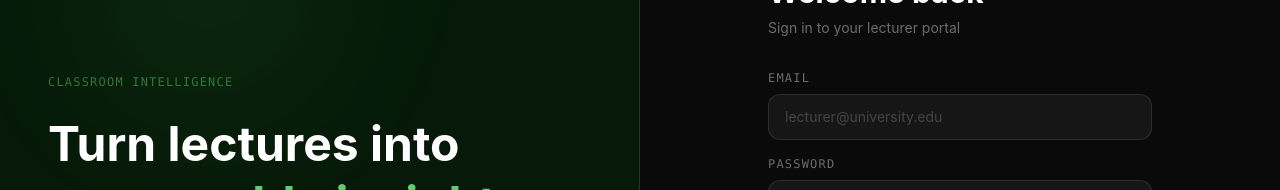
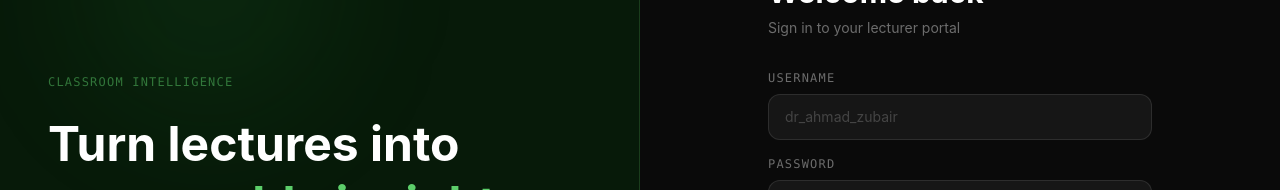
Before and after one commit to Teach-Sense/TeachSense, a React (Vite) app in the folder frontend/: page /login in a window 1280 px wide. Shown: the part 220-410 px from the top of the page. Built offline with nearby package versions, Linux system fonts and the light colour scheme.

Commit message:
Fix login username field and register auto-login

```diff
--- a/frontend/src/pages/Landing.tsx
+++ b/frontend/src/pages/Landing.tsx
@@ -51,7 +51,7 @@ const Landing = () => {
               onClick={() => navigate("/register")}
               className="px-7 py-3 bg-[#2d9e3c] text-white font-bold rounded-xl hover:bg-[#3dae4c] transition shadow-lg shadow-green-900/30"
             >
-              Get started
+              Get started free
             </button>
             <button
               onClick={() => navigate("/login")}
@@ -122,29 +122,12 @@ const Landing = () => {
         </p>
         <div className="grid grid-cols-1 sm:grid-cols-3 gap-4 max-w-4xl mx-auto">
           {[
-            {
-              icon: <Mic size={18} className="text-[#2d9e3c]" />,
-              title: "Speech to text",
-              desc: "Live transcription of every lecture powered by AI speech recognition.",
-            },
-            {
-              icon: <Brain size={18} className="text-[#2d9e3c]" />,
-              title: "AI summaries",
-              desc: "Automatic lecture summaries and key takeaways generated after each session.",
-            },
-            {
-              icon: <BarChart2 size={18} className="text-[#2d9e3c]" />,
-              title: "Analytics",
-              desc: "Track comprehension scores, participation rates, and engagement over time.",
-            },
+            { icon: <Mic size={18} className="text-[#2d9e3c]" />, title: "Speech to text", desc: "Live transcription of every lecture powered by AI speech recognition." },
+            { icon: <Brain size={18} className="text-[#2d9e3c]" />, title: "AI summaries", desc: "Automatic lecture summaries and key takeaways generated after each session." },
+            { icon: <BarChart2 size={18} className="text-[#2d9e3c]" />, title: "Analytics", desc: "Track comprehension scores, participation rates, and engagement over time." },
           ].map(({ icon, title, desc }) => (
-            <div
-              key={title}
-              className="bg-[#0d1f0f] border border-[#1a3d1c] rounded-2xl p-6 hover:border-[#2d9e3c]/40 transition"
-            >
-              <div className="w-9 h-9 bg-[#2d9e3c]/10 rounded-xl flex items-center justify-center mb-4">
-                {icon}
-              </div>
+            <div key={title} className="bg-[#0d1f0f] border border-[#1a3d1c] rounded-2xl p-6 hover:border-[#2d9e3c]/40 transition">
+              <div className="w-9 h-9 bg-[#2d9e3c]/10 rounded-xl flex items-center justify-center mb-4">{icon}</div>
               <h3 className="font-semibold text-sm mb-2">{title}</h3>
               <p className="text-white/40 text-sm leading-relaxed">{desc}</p>
             </div>
@@ -159,9 +142,7 @@ const Landing = () => {
           <span className="text-white/20 text-xs font-mono">System online</span>
           <div className="w-1.5 h-1.5 bg-[#5cce6a] rounded-full animate-pulse ml-1" />
         </div>
-        <span className="text-white/20 text-xs font-mono">
-          TeachSense · Classroom Intelligence System
-        </span>
+        <span className="text-white/20 text-xs font-mono">TeachSense · Classroom Intelligence System</span>
       </footer>
 
     </div>
--- a/frontend/src/pages/Login.tsx
+++ b/frontend/src/pages/Login.tsx
@@ -1,12 +1,11 @@
 import { useState } from "react";
-import { useNavigate } from "react-router-dom";
+import { useNavigate, Link } from "react-router-dom";
 import { GraduationCap, AlertCircle, Eye, EyeOff } from "lucide-react";
 import { authAPI, getErrorMessage } from "../services/api";
-import {  Link } from "react-router-dom";
 
 const Login = () => {
   const navigate = useNavigate();
-  const [email, setEmail] = useState("");
+  const [username, setUsername] = useState("");
   const [password, setPassword] = useState("");
   const [showPassword, setShowPassword] = useState(false);
   const [error, setError] = useState("");
@@ -18,11 +17,9 @@ const Login = () => {
     setLoading(true);
 
     try {
-      const { data } = await authAPI.login(email, password);
-      // Store tokens separately
+      const { data } = await authAPI.login(username, password);
       localStorage.setItem("accessToken", data.access);
       localStorage.setItem("refreshToken", data.refresh);
-      // Store user info
       localStorage.setItem("lecturerInfo", JSON.stringify(data.user));
       navigate("/dashboard");
     } catch (err: any) {
@@ -96,13 +93,13 @@ const Login = () => {
           <form onSubmit={handleLogin} className="space-y-4">
             <div>
               <label className="block text-white/40 text-xs font-mono uppercase tracking-widest mb-2">
-                Email
+                Username
               </label>
               <input
-                type="email"
-                placeholder="lecturer@university.edu"
-                value={email}
-                onChange={(e) => setEmail(e.target.value)}
+                type="text"
+                placeholder="dr_ahmad_zubair"
+                value={username}
+                onChange={(e) => setUsername(e.target.value)}
                 required
                 className="w-full bg-white/5 border border-white/10 rounded-xl px-4 py-3 text-white placeholder:text-white/20 outline-none focus:border-[#5cce6a]/50 transition-all text-sm"
               />
@@ -139,12 +136,13 @@ const Login = () => {
               {loading ? "Signing in..." : "Sign In"}
             </button>
           </form>
+
           <p className="text-center text-white/30 text-sm mt-6">
-  Don't have an account?{" "}
-  <Link to="/register" className="text-[#5cce6a] hover:text-[#7dde8a] transition font-medium">
-    Register
-  </Link>
-</p>
+            Don't have an account?{" "}
+            <Link to="/register" className="text-[#5cce6a] hover:text-[#7dde8a] transition font-medium">
+              Register
+            </Link>
+          </p>
 
           <p className="text-white/20 text-xs font-mono text-center mt-8">
             TeachSense · Classroom Intelligence System
--- a/frontend/src/pages/Register.tsx
+++ b/frontend/src/pages/Register.tsx
@@ -18,7 +18,6 @@ const Register = () => {
     e.preventDefault();
     setError("");
 
-    // Client-side validation
     if (password !== passwordConfirm) {
       setError("Passwords do not match.");
       return;
@@ -34,8 +33,8 @@ const Register = () => {
       // Step 1: Register
       await authAPI.register(username, email, password, passwordConfirm);
 
-      // Step 2: Auto login
-      const { data } = await authAPI.login(email, password);
+      // Step 2: Auto login using USERNAME (not email!)
+      const { data } = await authAPI.login(username, password);
 
       // Step 3: Store tokens and user info
       localStorage.setItem("accessToken", data.access);
@@ -53,7 +52,6 @@ const Register = () => {
   return (
     <div className="min-h-screen bg-[#0a0a0a] flex items-center justify-center p-8">
       <div className="w-full max-w-sm">
-        {/* Logo */}
         <div className="flex items-center gap-3 mb-8">
           <div className="w-9 h-9 bg-gradient-to-br from-[#5cce6a] to-[#2d9e3c] rounded-xl flex items-center justify-center shadow-lg shadow-green-900/50">
             <GraduationCap size={18} className="text-white" />
@@ -72,7 +70,6 @@ const Register = () => {
         )}
 
         <form onSubmit={handleRegister} className="space-y-4">
-          {/* Username */}
           <div>
             <label className="block text-white/40 text-xs font-mono uppercase tracking-widest mb-2">
               Username
@@ -87,7 +84,6 @@ const Register = () => {
             />
           </div>
 
-          {/* Email */}
           <div>
             <label className="block text-white/40 text-xs font-mono uppercase tracking-widest mb-2">
               Email
@@ -102,7 +98,6 @@ const Register = () => {
             />
           </div>
 
-          {/* Password */}
           <div>
             <label className="block text-white/40 text-xs font-mono uppercase tracking-widest mb-2">
               Password
@@ -127,7 +122,6 @@ const Register = () => {
             </div>
           </div>
 
-          {/* Confirm Password */}
           <div>
             <label className="block text-white/40 text-xs font-mono uppercase tracking-widest mb-2">
               Confirm Password
@@ -149,7 +143,6 @@ const Register = () => {
                 {showConfirm ? <EyeOff size={16} /> : <Eye size={16} />}
               </button>
             </div>
-            {/* Live password match indicator */}
             {passwordConfirm && (
               <p className={`text-xs mt-1 ${password === passwordConfirm ? "text-[#5cce6a]" : "text-red-400"}`}>
                 {password === passwordConfirm ? "✓ Passwords match" : "✗ Passwords do not match"}
--- a/frontend/src/services/api.ts
+++ b/frontend/src/services/api.ts
@@ -86,8 +86,8 @@ export const getErrorMessage = (err: any): string => {
 
 // ─── Auth ────────────────────────────────────────────────
 export const authAPI = {
-  login: (email: string, password: string) =>
-    api.post("/api/auth/login/", { email, password }),
+  login: (username: string, password: string) =>
+    api.post("/api/auth/login/", { username, password }),
 
   register: (username: string, email: string, password: string, password_confirm: string) =>
     api.post("/api/auth/register/", { username, email, password, password_confirm }),
```
